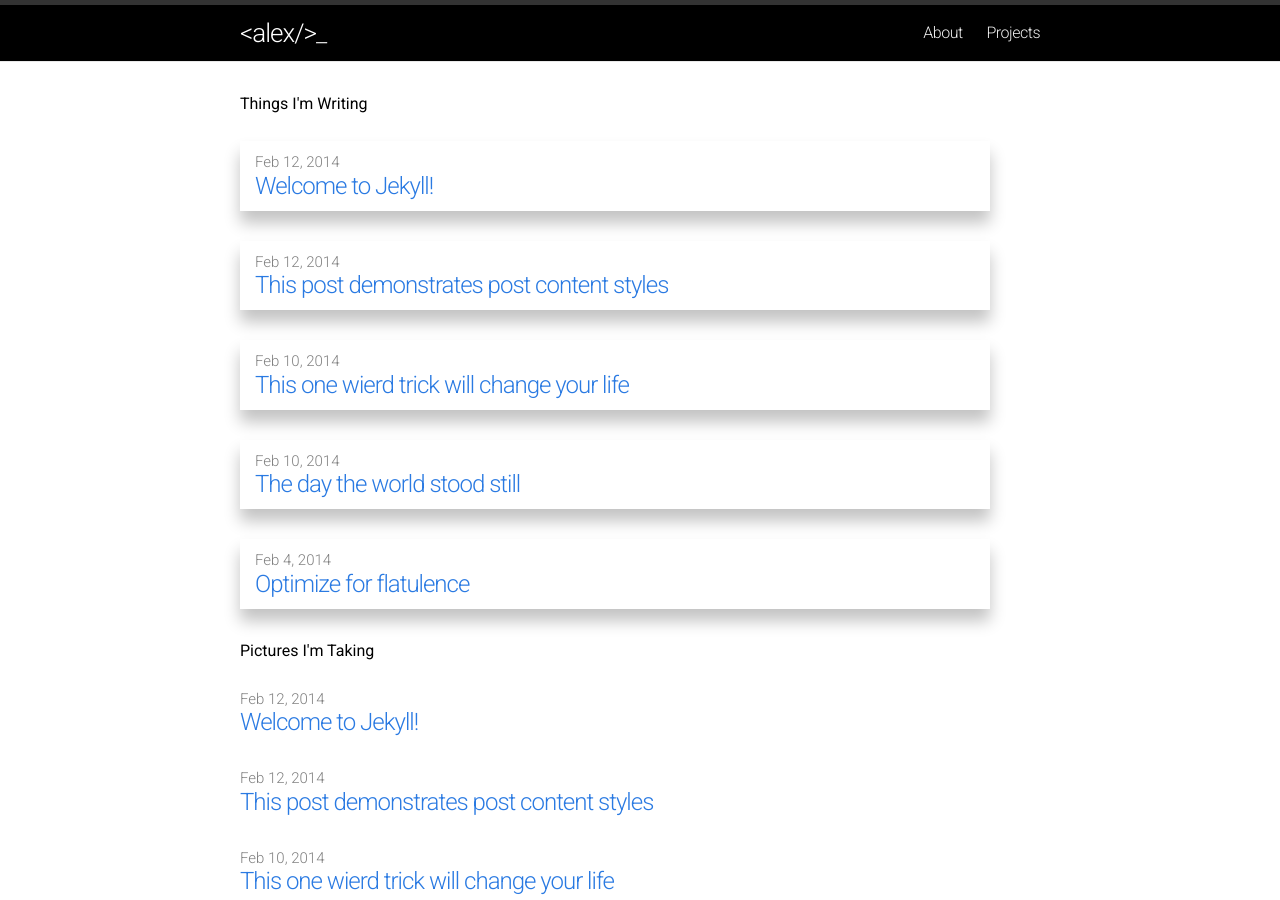
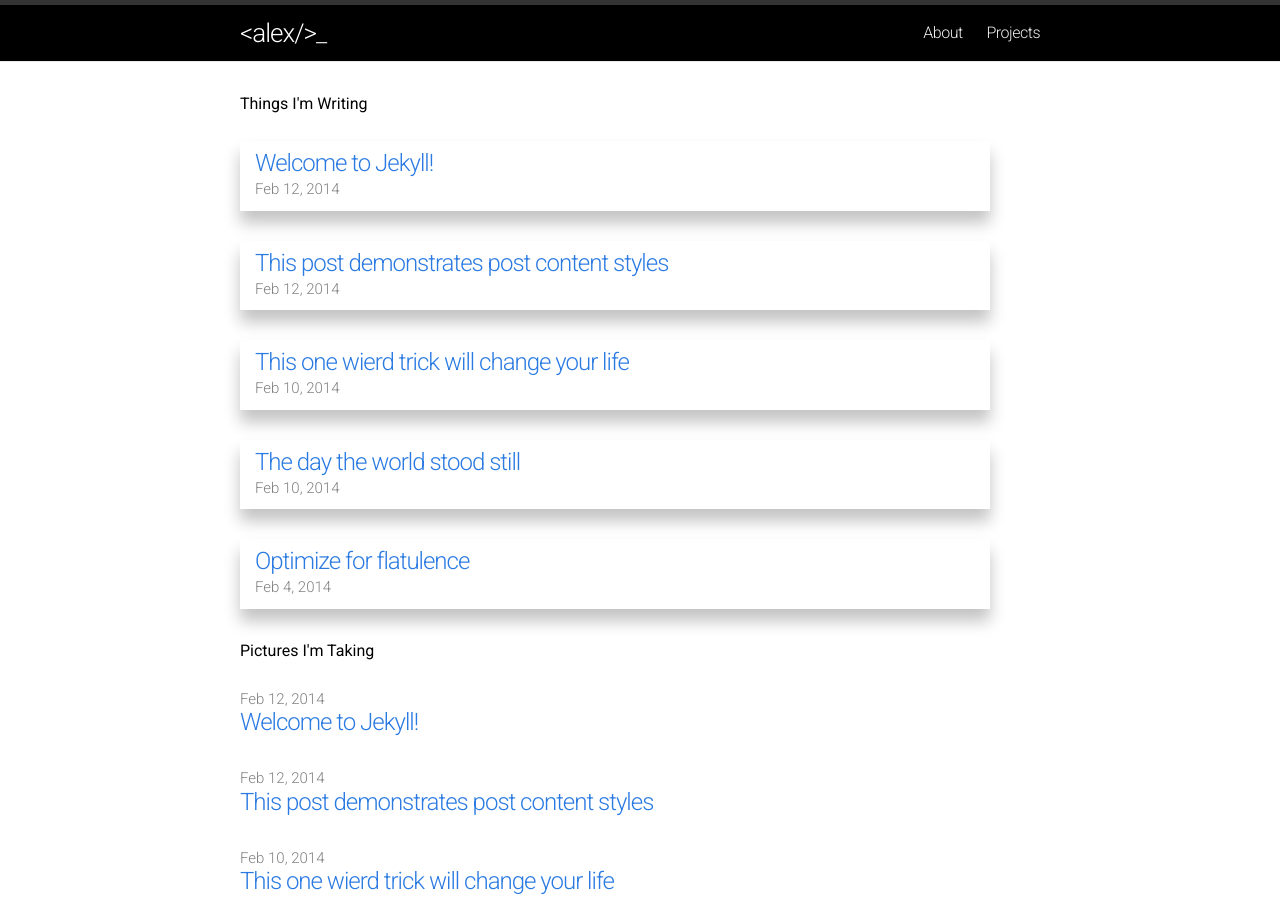
Before and after one commit to yofeed/yofeed.github.io, a Jekyll site: the page built from index.html, in a window 1280 px wide and 900 px high. Built offline with Jekyll 4.4.1, drawn with Linux system fonts in a browser that asks for light colours; Markdown is read by kramdown in place of the engine named in the settings.

Commit message:
Update index.html

```diff
--- a/index.html
+++ b/index.html
@@ -8,7 +8,7 @@ layout: default
 
   <ul class="posts">
     {% for post in site.posts %}
-      <li class="card"><span class="post-date">{{ post.date | date: "%b %-d, %Y" }}</span> <a class="post-link" href="{{ post.url }}">{{ post.title }}</a></li>
+      <li class="card"><a class="post-link" href="{{ post.url }}">{{ post.title }}</a> <span class="post-date">{{ post.date | date: "%b %-d, %Y" }}</span> </li>
     {% endfor %}
   </ul>
 
```
